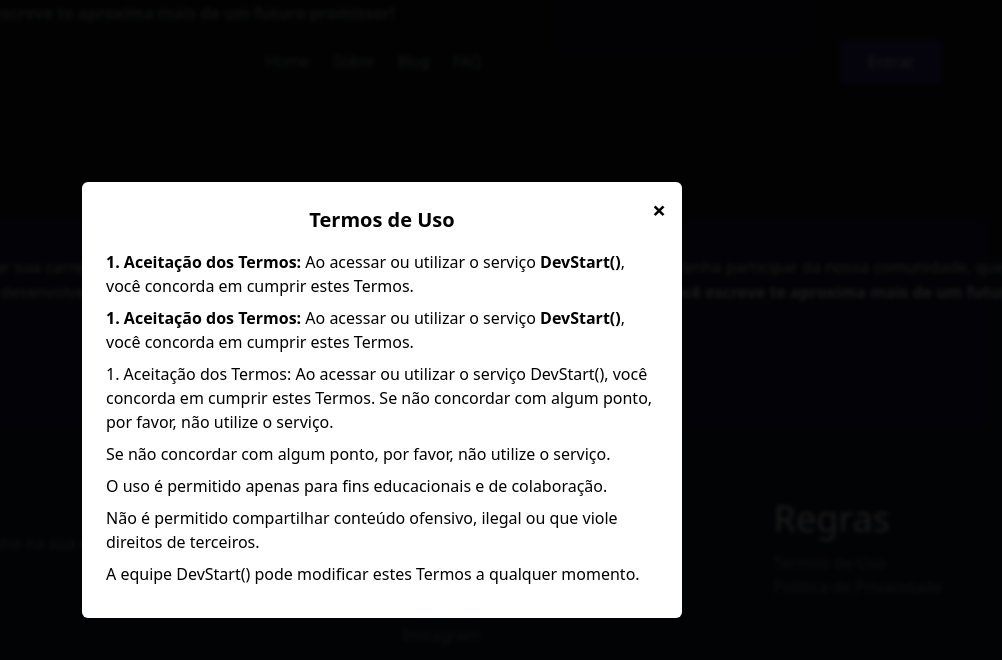
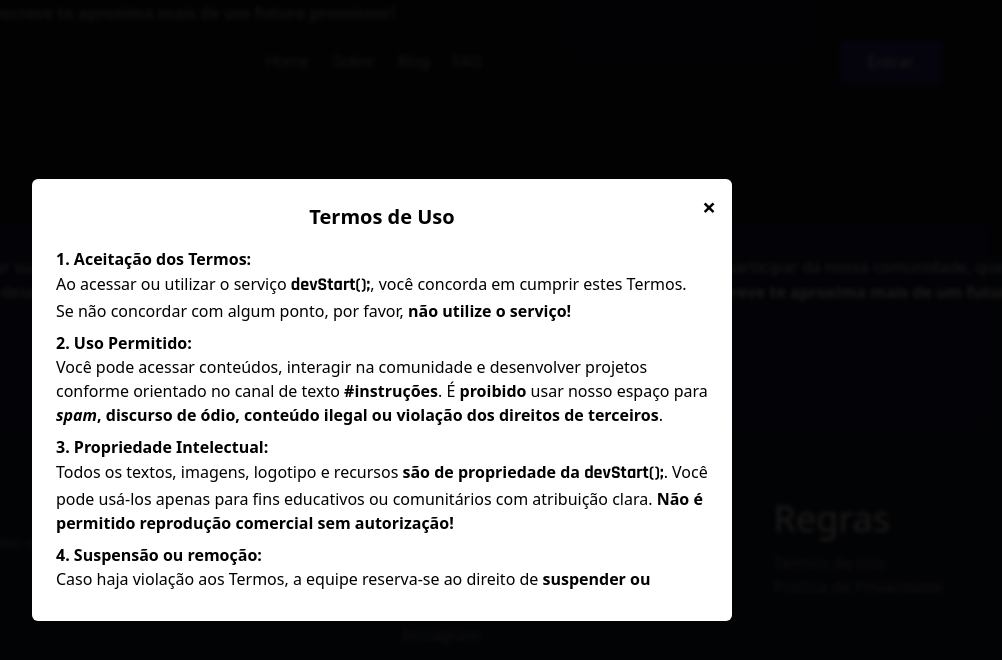
Before and after one commit to nathanmontt/DEVSTART, a React (Vite) app: page / in a window 1280 px wide. Both pictures are taken after a click on the link "Termos de Uso". Shown: the top 660 px of the page, without its empty margins (258-1260 px from the left). Built offline with nearby package versions, Linux system fonts and the light colour scheme.

Commit message:
Adding the Terms of Use and Privacy Policy

```diff
--- a/src/assets/components/layout/main/Main.jsx
+++ b/src/assets/components/layout/main/Main.jsx
@@ -37,24 +37,100 @@
   // Conteúdo dos modais
   const termosUso = [
     <>
-      <strong>1. Aceitação dos Termos:</strong> Ao acessar ou utilizar o serviço <strong>DevStart()</strong>, você concorda em cumprir estes Termos.
+      <strong>1. Aceitação dos Termos:</strong>
+      <br />
+      Ao acessar ou utilizar o serviço <span className="text-black font-main text-lg font-bold group">devStart();</span>, você concorda em cumprir estes Termos. Se não concordar com algum ponto, por favor, <strong>não utilize o serviço!</strong>
     </>,
     <>
-      <strong>1. Aceitação dos Termos:</strong> Ao acessar ou utilizar o serviço <strong>DevStart()</strong>, você concorda em cumprir estes Termos.
+      <strong>2. Uso Permitido:</strong>
+      <br />
+      Você pode acessar conteúdos, interagir na comunidade e desenvolver projetos conforme orientado no canal de texto <strong>#instruções</strong>. É <strong>proibido</strong> usar nosso espaço para <strong><em>spam</em>, discurso de ódio, conteúdo ilegal ou violação dos direitos de terceiros</strong>.
     </>,
-    "1. Aceitação dos Termos: Ao acessar ou utilizar o serviço DevStart(), você concorda em cumprir estes Termos. Se não concordar com algum ponto, por favor, não utilize o serviço.",
-    "Se não concordar com algum ponto, por favor, não utilize o serviço.",
-    "O uso é permitido apenas para fins educacionais e de colaboração.",
-    "Não é permitido compartilhar conteúdo ofensivo, ilegal ou que viole direitos de terceiros.",
-    "A equipe DevStart() pode modificar estes Termos a qualquer momento.",
+    <>
+      <strong>3. Propriedade Intelectual:</strong>
+      <br />
+      Todos os textos, imagens, logotipo e recursos <strong>são de propriedade da <span className="text-black font-main text-lg font-bold group">devStart();</span></strong>. Você pode usá-los apenas para fins educativos ou comunitários com atribuição clara. <strong>Não é permitido reprodução comercial sem autorização!</strong>
+    </>,
+    <>
+      <strong>4. Suspensão ou remoção:</strong>
+      <br />
+      Caso haja violação aos Termos, a equipe reserva-se ao direito de <strong>suspender ou remover sua participação, com ou sem aviso prévio!</strong>
+    </>,
+    <>
+      <strong>5. Limitação de Responsabilidade:</strong>
+      <br />
+      O serviço é fornecido "como está", sem garantias implícitas ou explícitas. A <span className="text-black font-main text-lg font-bold group">devStart();</span> não se responsabiliza por perdas diretas ou indiretas decorrentes do uso do serviço ou projetos compartilhados.
+    </>,
+    <>
+      <strong>6. Alterações nos Termos:</strong>
+      <br />
+      Podemos revisar estes Termos a <strong>qualquer momento</strong>. Quando isso ocorrer, informaremos via <em><strong>site</strong></em> ou via canal de texto <strong>#anúncios</strong>. O uso contínuo após alterações significa sua concordância com os novos termos.
+    </>,
+    <>
+      <strong>7. Legislação aplicável:</strong>
+      <br />
+      Estes Termos são regidos e interpretados conforme a <strong>legislação brasileira</strong>.
+    </>,
+    <>
+      <strong>8. Contato:</strong>
+      <br />
+      Dúvidas ou solicitações sobre estes Termos podem ser enviadas via mensagem direta para os administradores com o assunto <strong>Dúvida/Solicitação sobre [assunto desejado]</strong>.
+    </>,
   ];
 
   const politicaPrivacidade = [
-    "Coletamos apenas informações essenciais para funcionamento da comunidade.",
-    "Seus dados não são compartilhados com terceiros sem consentimento.",
-    "Você pode solicitar a exclusão dos seus dados a qualquer momento.",
-    "Utilizamos cookies apenas para melhorar sua experiência.",
-    "Ao utilizar o site, você concorda com esta política.",
+    <>
+      <strong>1. Responsável:</strong>
+      <br />
+      A iniciativa <span className="text-black font-main text-lg font-bold group">devStart();</span>, idealizada por <strong>Nathan Monteiro</strong>, é responsável pelo tratamento dos dados por aqui.
+    </>,
+    <>
+      <strong>2. Dados coletados:</strong>
+      <br />
+      Podemos coletar informações como:
+      <ul>
+        <li>
+          - Informações voluntárias: nome, nickname, e-mail (opcional, se capturado via formulários).
+        </li>
+        {/* <li>
+          - Dados técnicos (log do site): IP, navegador, sistema operacional e dados de uso (para melhorar a experiência).
+        </li> */}
+      </ul>
+    </>,
+    <>
+      <strong>3. Finalidades da coleta:</strong>
+      <br />
+      <ul>
+        <li>- Oferecer e melhorar a <em>landing page</em> e o acesso ao servidor;</li>
+        <li>- Comunicar atualizações e eventos importantes;</li>
+        <li>- Cumprir obrigações legais ou normativas;</li>
+      </ul>
+    </>,
+    <>
+      <strong>4. Compartilhamento de dados:</strong>
+      <br />
+      Os dados <strong>não serão vendidos ou repassados a terceiros, exceto se exigido por lei</strong>. Analíticas podem ser usadas de forma anônima e agregada.
+    </>,
+    <>
+      <strong>5. Segurança:</strong>
+      <br />
+      Utilizamos práticas adequadas para proteger seus dados contra acesso não autorizado, perda ou alteração.
+    </>,
+    <>
+      <strong>6. Direitos do usuário:</strong>
+      <br />
+      Você pode solicitar acesso, correção, exclusão ou portabilidade dos seus dados. Também pode revogar o consentimento a qualquer momento.
+    </>,
+    <>
+      <strong>7. Validade da política:</strong>
+      <br />
+      Mudanças nesta Política serão informadas via canal de texto <strong>#anúncios</strong> e a continuidade de acesso implica aceitação da nova versão.
+    </>,
+    <>
+      <strong>8. Contato:</strong>
+      <br />
+      Para questões sobre privacidade, entre em contato via mensagem direta para os administradores.
+    </>,
   ];
 
   return (
@@ -468,7 +544,7 @@
             style={{ backdropFilter: "blur(2px)" }}
           >
             <div
-              className="bg-white text-black rounded-md p-6 w-[600px] max-w-[95vw] mx-4 relative"
+              className="bg-white text-black rounded-md p-6 w-[700px] max-w-[95vw] mx-4 relative"
               style={{ minHeight: "200px" }}
             >
               <button
@@ -481,7 +557,10 @@
               <h2 className="text-center text-xl font-bold mb-4">
                 {rulesModal === "termos" ? "Termos de Uso" : "Política de Privacidade"}
               </h2>
-              <div>
+              <div
+                className="overflow-y-auto"
+                style={{ maxHeight: "350px" }}
+              >
                 {(rulesModal === "termos" ? termosUso : politicaPrivacidade).map((item, idx) => (
                   <div key={idx} className="mb-2">
                     {item}
```
